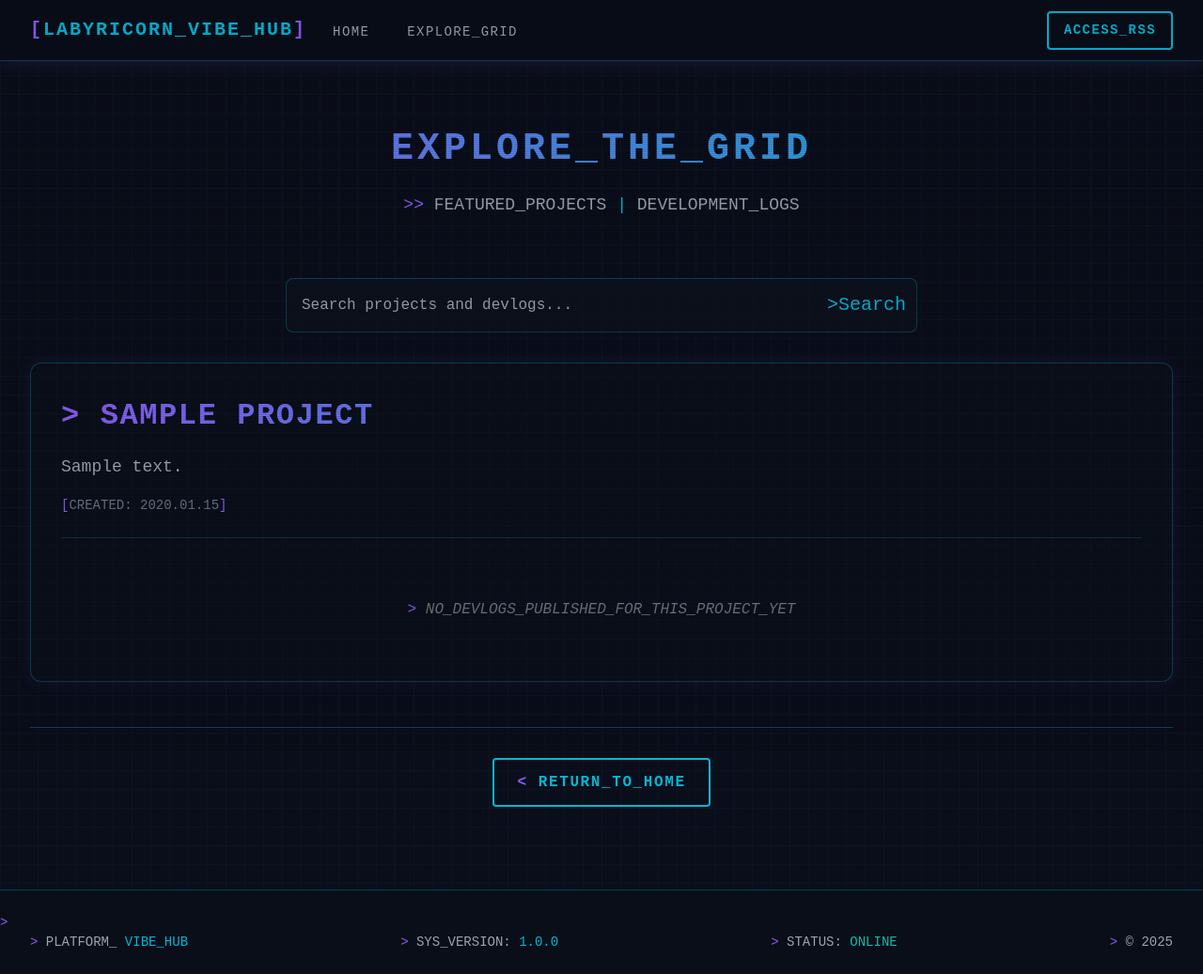
After one commit to Labyricorn/vibe-website-labyricorn, a Django app: page /explore/ in a window 1280 px wide. The commit adds this page. Shown: the whole page at 94% size. Run offline with Django 5.2, Linux system fonts and the light colour scheme; tables that the repository leaves empty hold one stand-in row (values such as "Sample post"); data that the repository does not hold is empty; some libraries are stand-ins or nearby versions.

Commit message:
Add Explore_the_Grid feature with search functionality

```diff
--- a/content/urls.py
+++ b/content/urls.py
@@ -3,6 +3,7 @@ URL configuration for the content application.
 
 Routes:
     - / : Homepage with latest devlogs and featured projects
+    - /explore/ : Grid view of featured projects with associated devlogs and search
     - /devlog/<slug>/ : Individual devlog detail page
     - /project/<slug>/ : Individual project detail page
     - /rss/ : RSS feed of published devlogs
@@ -12,6 +13,7 @@ from . import views
 
 urlpatterns = [
     path('', views.home, name='home'),
+    path('explore/', views.explore_grid, name='explore_grid'),
     path('devlog/<slug:slug>/', views.devlog_detail, name='devlog_detail'),
     path('project/<slug:slug>/', views.project_detail, name='project_detail'),
     path('rss/', views.rss_feed, name='rss_feed'),
--- a/content/views.py
+++ b/content/views.py
@@ -1,6 +1,7 @@
 from django.shortcuts import render, get_object_or_404
 from django.http import HttpResponse
 from django.urls import reverse
+from django.db.models import Q, Prefetch
 import markdown
 from feedgen.feed import FeedGenerator
 from .models import Devlog, Project
@@ -53,6 +54,40 @@ def project_detail(request, slug):
     return render(request, 'project_detail.html', context)
 
 
+def explore_grid(request):
+    """
+    Displays featured projects with their associated devlogs and search functionality.
+    Projects are ordered from newest to oldest, with devlogs ordered newest to oldest.
+    """
+    search_query = request.GET.get('search', '').strip()
+
+    # Get featured projects with their published devlogs
+    projects_queryset = Project.objects.filter(is_featured=True).prefetch_related(
+        Prefetch(
+            'devlogs',
+            queryset=Devlog.objects.filter(is_published=True).order_by('-created_at'),
+            to_attr='published_devlogs'
+        )
+    ).order_by('-created_at')
+
+    # Apply search filter if provided
+    if search_query:
+        projects_queryset = projects_queryset.filter(
+            Q(title__icontains=search_query) |
+            Q(description__icontains=search_query) |
+            Q(devlogs__title__icontains=search_query) |
+            Q(devlogs__tagline__icontains=search_query)
+        ).distinct()
+
+    projects = projects_queryset
+
+    context = {
+        'projects': projects,
+        'search_query': search_query,
+    }
+    return render(request, 'explore_grid.html', context)
+
+
 def rss_feed(request):
     """
     Generates RSS feed for published devlogs.
--- a/static/css/styles.css
+++ b/static/css/styles.css
@@ -427,6 +427,7 @@ button:focus {
 
 /* Terminal Button Style */
 .terminal-button {
+    display: inline-block;
     background-color: transparent;
     border: 2px solid var(--color-cyan);
     color: var(--color-cyan);
@@ -439,6 +440,8 @@ button:focus {
     cursor: pointer;
     position: relative;
     overflow: hidden;
+    text-decoration: none;
+    border-radius: 0.25rem;
 }
 
 .terminal-button::before {
@@ -450,6 +453,7 @@ button:focus {
     height: 100%;
     background: linear-gradient(90deg, transparent, rgba(6, 182, 212, 0.3), transparent);
     transition: left 0.5s ease;
+    z-index: -1;
 }
 
 .terminal-button:hover {
--- a/templates/base.html
+++ b/templates/base.html
@@ -23,6 +23,9 @@
                         <a href="{% url 'home' %}" class="nav-link inline-flex items-center px-1 pt-1 text-sm font-medium">
                             HOME
                         </a>
+                        <a href="{% url 'explore_grid' %}" class="nav-link inline-flex items-center px-1 pt-1 text-sm font-medium">
+                            EXPLORE_GRID
+                        </a>
                     </div>
                 </div>
                 <div class="hidden md:flex md:items-center desktop-nav">
@@ -45,6 +48,9 @@
             <div class="px-2 pt-2 pb-3 space-y-1">
                 <a href="{% url 'home' %}" class="block px-3 py-2 rounded-md text-base font-medium" style="color: #9ca3af; text-transform: uppercase; letter-spacing: 0.05em;">
                     HOME
+                </a>
+                <a href="{% url 'explore_grid' %}" class="block px-3 py-2 rounded-md text-base font-medium" style="color: #9ca3af; text-transform: uppercase; letter-spacing: 0.05em;">
+                    EXPLORE GRID
                 </a>
                 <a href="{% url 'rss_feed' %}" class="block px-3 py-2 rounded-md text-base font-medium" style="color: #9ca3af; text-transform: uppercase; letter-spacing: 0.05em;">
                     RSS FEED
--- /dev/null
+++ b/templates/explore_grid.html
@@ -0,0 +1,132 @@
+{% extends 'base.html' %}
+
+{% block title %}Explore the Grid - Labyricorn Vibe Hub{% endblock %}
+
+{% block content %}
+<div class="space-y-8">
+    <!-- Header Section -->
+    <div class="text-center" style="padding: 2rem 0;">
+        <h1 style="font-size: 2.5rem; font-weight: 700; margin-bottom: 1rem; text-transform: uppercase; letter-spacing: 0.1em; background: linear-gradient(90deg, #8b5cf6, #06b6d4); -webkit-background-clip: text; -webkit-text-fill-color: transparent; background-clip: text;">
+            EXPLORE_THE_GRID
+        </h1>
+        <p style="font-size: 1.125rem; color: #9ca3af; font-family: 'Courier New', monospace;">
+            <span style="color: #8b5cf6;">&gt;&gt;</span> FEATURED_PROJECTS <span style="color: #06b6d4;">|</span> DEVELOPMENT_LOGS
+        </p>
+    </div>
+
+    <!-- Search Section -->
+    <div class="max-w-2xl mx-auto">
+        <form method="GET" class="relative">
+            <div style="position: relative;">
+                <input
+                    type="text"
+                    name="search"
+                    value="{{ search_query }}"
+                    placeholder="Search projects and devlogs..."
+                    style="width: 100%; padding: 1rem 3rem 1rem 1rem; background-color: rgba(15, 20, 32, 0.5); border: 1px solid rgba(6, 182, 212, 0.3); border-radius: 0.5rem; color: #9ca3af; font-family: 'Courier New', monospace; font-size: 1rem; transition: all 0.3s;"
+                    onfocus="this.style.borderColor='rgba(6, 182, 212, 0.6)'; this.style.boxShadow='0 0 20px rgba(139, 92, 246, 0.3)'"
+                    onblur="this.style.borderColor='rgba(6, 182, 212, 0.3)'; this.style.boxShadow='none'"
+                >
+                <button
+                    type="submit"
+                    style="position: absolute; right: 0.75rem; top: 50%; transform: translateY(-50%); background: none; border: none; color: #06b6d4; cursor: pointer; font-size: 1.25rem; transition: all 0.2s;"
+                    onmouseover="this.style.color='#8b5cf6'"
+                    onmouseout="this.style.color='#06b6d4'"
+                >
+                    >Search
+                </button>
+            </div>
+        </form>
+        {% if search_query %}
+        <div style="margin-top: 1rem; text-align: center; color: #9ca3af; font-family: 'Courier New', monospace;">
+            <span style="color: #8b5cf6;">[</span>SEARCH_RESULTS_FOR: "{{ search_query }}"<span style="color: #8b5cf6;">]</span>
+        </div>
+        {% endif %}
+    </div>
+
+    <!-- Projects Grid -->
+    {% if projects %}
+    <div class="space-y-12">
+        {% for project in projects %}
+        <div class="project-section" style="border: 1px solid rgba(6, 182, 212, 0.3); border-radius: 0.75rem; padding: 2rem; background-color: rgba(15, 20, 32, 0.3); box-shadow: 0 0 20px rgba(139, 92, 246, 0.1);">
+            <!-- Project Header -->
+            <div class="project-header" style="margin-bottom: 2rem; padding-bottom: 1.5rem; border-bottom: 1px solid rgba(6, 182, 212, 0.2);">
+                <h2 style="font-size: 2rem; font-weight: 700; margin-bottom: 1rem; text-transform: uppercase; letter-spacing: 0.05em; background: linear-gradient(90deg, #8b5cf6, #06b6d4); -webkit-background-clip: text; -webkit-text-fill-color: transparent; background-clip: text;">
+                    <span style="color: #8b5cf6;">&gt;</span>
+                    <a href="{% url 'project_detail' project.slug %}" style="text-decoration: none;">
+                        {{ project.title }}
+                    </a>
+                </h2>
+                <p style="color: #9ca3af; font-size: 1.125rem; line-height: 1.6; margin-bottom: 1rem;">
+                    {{ project.description }}
+                </p>
+                <div class="flex items-center text-sm" style="color: #6b7280; font-family: 'Courier New', monospace;">
+                    <span><span style="color: #8b5cf6;">[</span>CREATED: {{ project.created_at|date:"Y.m.d" }}<span style="color: #8b5cf6;">]</span></span>
+                    {% if project.updated_at != project.created_at %}
+                    <span style="color: #8b5cf6; margin: 0 0.5rem;">|</span>
+                    <span><span style="color: #8b5cf6;">[</span>UPDATED: {{ project.updated_at|date:"Y.m.d" }}<span style="color: #8b5cf6;">]</span></span>
+                    {% endif %}
+                </div>
+            </div>
+
+            <!-- Associated Devlogs -->
+            {% if project.published_devlogs %}
+            <div class="devlogs-section">
+                <h3 style="font-size: 1.5rem; font-weight: 600; margin-bottom: 1.5rem; color: #06b6d4; text-transform: uppercase; letter-spacing: 0.05em;">
+                    <span style="color: #8b5cf6;">&gt;&gt;</span> ASSOCIATED_DEVLOGS
+                </h3>
+                <div class="grid grid-cols-1 md:grid-cols-2 lg:grid-cols-3 gap-4">
+                    {% for devlog in project.published_devlogs %}
+                    <div class="devlog-card" style="padding: 1.5rem; background-color: rgba(10, 14, 26, 0.5); border: 1px solid rgba(6, 182, 212, 0.2); border-radius: 0.5rem; transition: all 0.3s;"
+                         onmouseover="this.style.borderColor='rgba(6, 182, 212, 0.5)'; this.style.boxShadow='0 0 15px rgba(139, 92, 246, 0.2)'"
+                         onmouseout="this.style.borderColor='rgba(6, 182, 212, 0.2)'; this.style.boxShadow='none'">
+                        <h4 style="font-size: 1.125rem; font-weight: 600; margin-bottom: 0.75rem; color: #06b6d4;">
+                            <a href="{% url 'devlog_detail' devlog.slug %}" style="text-decoration: none; transition: all 0.2s;"
+                               onmouseover="this.style.color='#8b5cf6'"
+                               onmouseout="this.style.color='#06b6d4'">
+                                <span style="color: #8b5cf6;">&gt;</span> {{ devlog.title }}
+                            </a>
+                        </h4>
+                        <p style="color: #9ca3af; font-size: 0.875rem; line-height: 1.5; margin-bottom: 1rem;">
+                            {{ devlog.tagline }}
+                        </p>
+                        <div style="color: #6b7280; font-size: 0.75rem; font-family: 'Courier New', monospace;">
+                            <span style="color: #8b5cf6;">[</span>{{ devlog.created_at|date:"Y.m.d" }}<span style="color: #8b5cf6;">]</span>
+                        </div>
+                    </div>
+                    {% endfor %}
+                </div>
+            </div>
+            {% else %}
+            <div class="no-devlogs" style="text-align: center; padding: 2rem; color: #6b7280; font-style: italic;">
+                <span style="color: #8b5cf6;">&gt;</span> NO_DEVLOGS_PUBLISHED_FOR_THIS_PROJECT_YET
+            </div>
+            {% endif %}
+        </div>
+        {% endfor %}
+    </div>
+    {% else %}
+    <div class="no-results" style="text-align: center; padding: 4rem; color: #6b7280;">
+        {% if search_query %}
+        <p style="font-size: 1.25rem; margin-bottom: 1rem;">
+            <span style="color: #8b5cf6;">&gt;</span> NO_PROJECTS_FOUND_FOR_SEARCH_QUERY
+        </p>
+        <p style="color: #9ca3af;">
+            Try adjusting your search terms or <a href="{% url 'explore_grid' %}" style="color: #06b6d4; text-decoration: none;">view all projects</a>
+        </p>
+        {% else %}
+        <p style="font-size: 1.25rem;">
+            <span style="color: #8b5cf6;">&gt;</span> NO_FEATURED_PROJECTS_AVAILABLE_YET
+        </p>
+        {% endif %}
+    </div>
+    {% endif %}
+
+    <!-- Back to Home -->
+    <div style="text-align: center; border-top: 1px solid rgba(6, 182, 212, 0.3); padding-top: 2rem; margin-top: 3rem;">
+        <a href="{% url 'home' %}" class="terminal-button" style="display: inline-block; padding: 0.75rem 1.5rem;">
+            <span style="color: #8b5cf6;">&lt;</span> RETURN_TO_HOME
+        </a>
+    </div>
+</div>
+{% endblock %}
--- a/templates/home.html
+++ b/templates/home.html
@@ -13,7 +13,7 @@
             <span style="color: #8b5cf6;">&gt;&gt;</span> DEVELOPMENT_LOGS <span style="color: #06b6d4;">|</span> PROJECT_SHOWCASES
         </p>
         <div style="margin-top: 2rem;">
-            <button class="terminal-button">EXPLORE_THE_GRID</button>
+            <a href="{% url 'explore_grid' %}" class="terminal-button">EXPLORE_THE_GRID</a>
         </div>
     </div>
 
```
